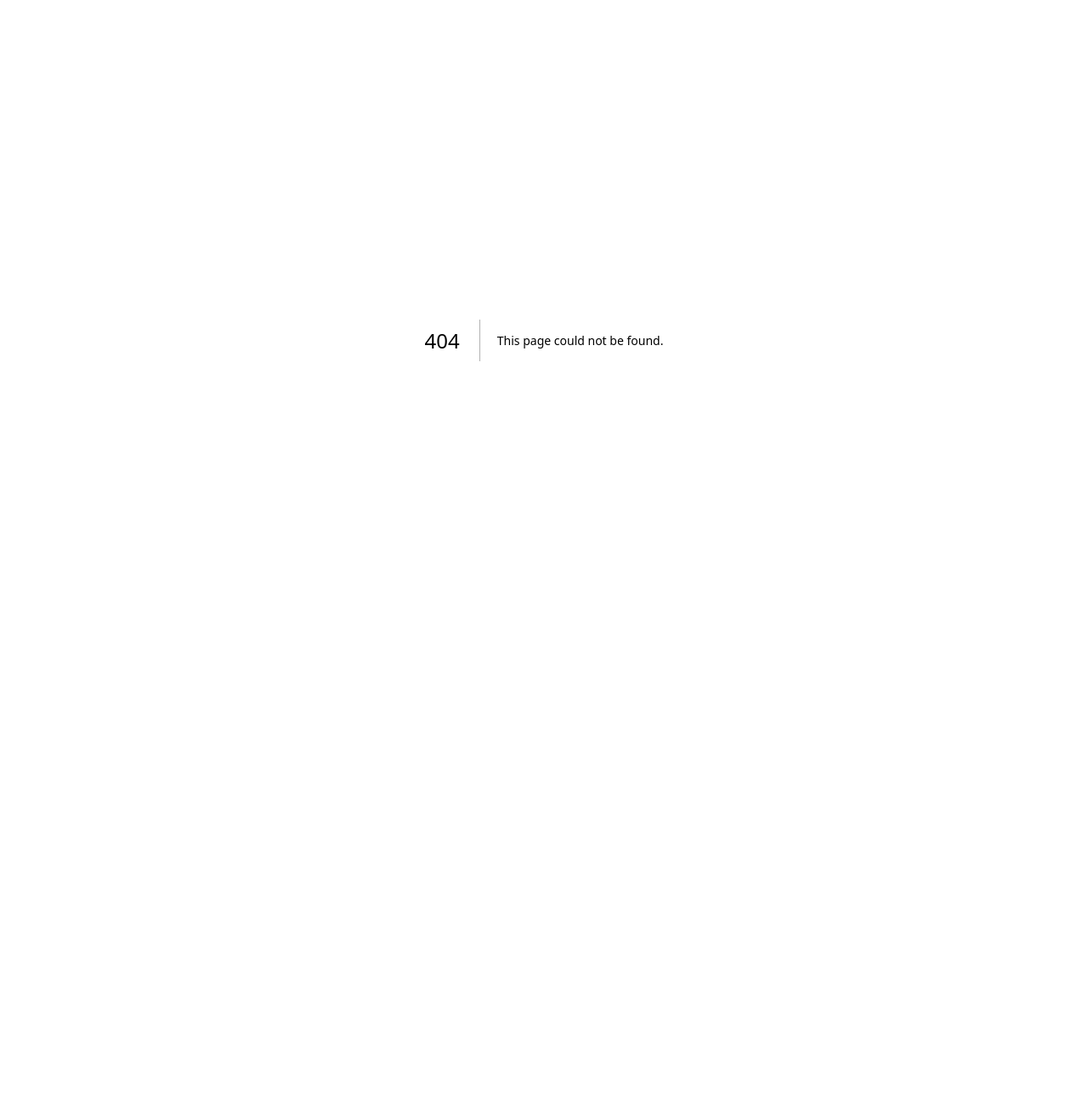
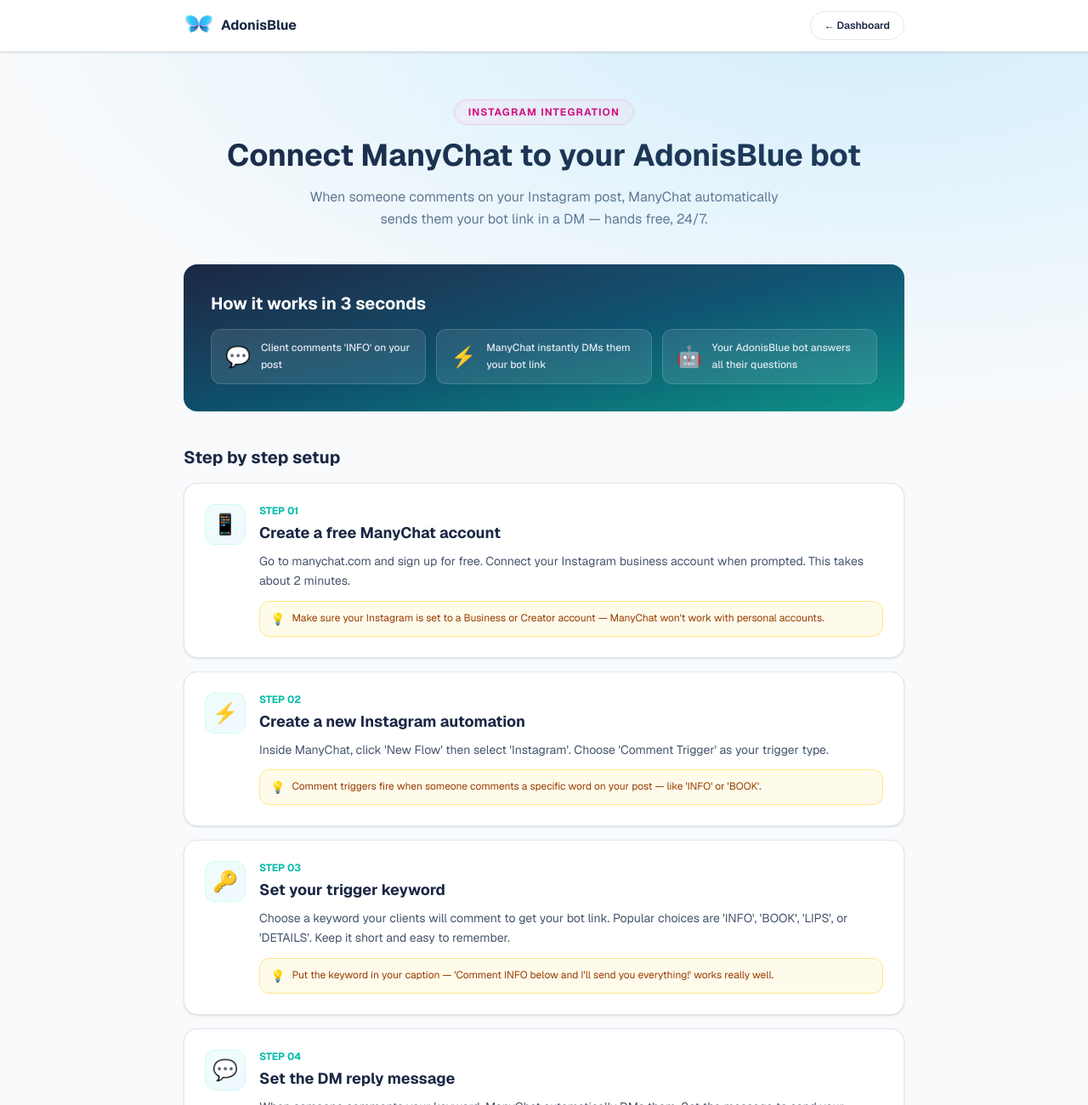
Before and after one commit to M316-mar/AdonisBlue, a Next.js app: page /manychat in a window 1280 px wide. Before the commit this address had no page. Shown: the top 1300 px of the page at 85% size. Before the commit the page ends 800 px from the top, so only its background shows below. Built offline with nearby package versions, Linux system fonts and the light colour scheme; a web font is replaced by a local one.

Commit message:
feat: ManyChat Instagram integration guide with caption templates

```diff
--- /dev/null
+++ b/app/manychat/page.tsx
@@ -0,0 +1,176 @@
+"use client";
+
+import Image from "next/image";
+import Link from "next/link";
+
+const steps = [
+  {
+    step: "01",
+    emoji: "📱",
+    title: "Create a free ManyChat account",
+    body: "Go to manychat.com and sign up for free. Connect your Instagram business account when prompted. This takes about 2 minutes.",
+    tip: "Make sure your Instagram is set to a Business or Creator account — ManyChat won't work with personal accounts.",
+  },
+  {
+    step: "02",
+    emoji: "⚡",
+    title: "Create a new Instagram automation",
+    body: "Inside ManyChat, click 'New Flow' then select 'Instagram'. Choose 'Comment Trigger' as your trigger type.",
+    tip: "Comment triggers fire when someone comments a specific word on your post — like 'INFO' or 'BOOK'.",
+  },
+  {
+    step: "03",
+    emoji: "🔑",
+    title: "Set your trigger keyword",
+    body: "Choose a keyword your clients will comment to get your bot link. Popular choices are 'INFO', 'BOOK', 'LIPS', or 'DETAILS'. Keep it short and easy to remember.",
+    tip: "Put the keyword in your caption — 'Comment INFO below and I'll send you everything!' works really well.",
+  },
+  {
+    step: "04",
+    emoji: "💬",
+    title: "Set the DM reply message",
+    body: "When someone comments your keyword, ManyChat automatically DMs them. Set the message to send your AdonisBlue bot link.",
+    tip: null,
+  },
+  {
+    step: "05",
+    emoji: "🔗",
+    title: "Add your AdonisBlue link",
+    body: "In the DM message, type something like: 'Hey! Here's all the info you need 💙' then add a button linking to your bot.",
+    tip: "Your bot link is: adonisblue.io/chat/YOUR-SLUG — find it on your dashboard.",
+  },
+  {
+    step: "06",
+    emoji: "✅",
+    title: "Test and go live",
+    body: "Test by commenting your keyword on one of your posts from a different account. You should receive a DM with your bot link within seconds.",
+    tip: "Once it works, add the keyword to all your service posts and in your Instagram bio link section!",
+  },
+];
+
+export default function ManyChatGuidePage() {
+  return (
+    <div className="min-h-screen bg-slate-50 font-sans antialiased">
+      {/* Header */}
+      <header className="sticky top-0 z-50 border-b border-slate-200 bg-white shadow-sm">
+        <div className="mx-auto flex max-w-4xl items-center justify-between gap-3 px-4 py-3 sm:px-6">
+          <Link href="/" className="flex items-center gap-2">
+            <Image src="/Alona.png" alt="AdonisBlue" width={36} height={36} className="rounded-xl" />
+            <span className="text-base font-bold text-[#1a2744]">AdonisBlue</span>
+          </Link>
+          <Link href="/dashboard" className="rounded-full border border-slate-200 bg-white px-4 py-2 text-xs font-semibold text-[#1a2744] transition hover:bg-slate-50">
+            ← Dashboard
+          </Link>
+        </div>
+      </header>
+
+      <main className="mx-auto max-w-4xl px-4 py-10 sm:px-6 sm:py-14">
+        {/* Hero */}
+        <div className="mb-10 text-center">
+          <div className="mb-4 inline-flex items-center gap-2 rounded-full border border-pink-200 bg-pink-50 px-4 py-1.5">
+            <span className="text-xs font-bold uppercase tracking-widest text-pink-600">Instagram Integration</span>
+          </div>
+          <h1 className="text-3xl font-bold text-[#1a2744] sm:text-4xl">Connect ManyChat to your AdonisBlue bot</h1>
+          <p className="mx-auto mt-4 max-w-xl text-base leading-relaxed text-slate-500">
+            When someone comments on your Instagram post, ManyChat automatically sends them your bot link in a DM — hands free, 24/7.
+          </p>
+        </div>
+
+        {/* How it works banner */}
+        <div className="mb-10 rounded-2xl bg-gradient-to-br from-[#1a2744] via-[#0d4f6b] to-[#0d9488] p-6 sm:p-8">
+          <div className="pointer-events-none absolute inset-0 bg-[radial-gradient(ellipse_80%_60%_at_80%_0%,rgba(56,189,248,0.2),transparent)]" aria-hidden />
+          <h2 className="text-lg font-bold text-white sm:text-xl">How it works in 3 seconds</h2>
+          <div className="mt-4 grid gap-3 sm:grid-cols-3">
+            {[
+              { icon:"💬", text:"Client comments 'INFO' on your post" },
+              { icon:"⚡", text:"ManyChat instantly DMs them your bot link" },
+              { icon:"🤖", text:"Your AdonisBlue bot answers all their questions" },
+            ].map((item, i) => (
+              <div key={i} className="flex items-center gap-3 rounded-xl border border-white/15 bg-white/10 px-4 py-3">
+                <span className="text-2xl">{item.icon}</span>
+                <p className="text-xs font-medium leading-relaxed text-slate-200">{item.text}</p>
+              </div>
+            ))}
+          </div>
+        </div>
+
+        {/* Steps */}
+        <div className="space-y-4">
+          <h2 className="text-xl font-bold text-[#1a2744]">Step by step setup</h2>
+          {steps.map((step, i) => (
+            <div key={step.step} className="overflow-hidden rounded-2xl border border-slate-200 bg-white shadow-sm">
+              <div className="flex items-start gap-4 p-5 sm:p-6">
+                <div className="flex h-12 w-12 shrink-0 items-center justify-center rounded-xl bg-gradient-to-br from-teal-50 to-sky-50 border border-teal-100 text-2xl">
+                  {step.emoji}
+                </div>
+                <div className="flex-1 min-w-0">
+                  <div className="flex items-center gap-2 mb-1">
+                    <span className="text-xs font-bold text-teal-500">STEP {step.step}</span>
+                  </div>
+                  <h3 className="text-base font-bold text-[#1a2744] sm:text-lg">{step.title}</h3>
+                  <p className="mt-2 text-sm leading-relaxed text-slate-600">{step.body}</p>
+                  {step.tip && (
+                    <div className="mt-3 flex items-start gap-2 rounded-xl border border-amber-200 bg-amber-50 px-3 py-2.5">
+                      <span className="text-sm">💡</span>
+                      <p className="text-xs leading-relaxed text-amber-800">{step.tip}</p>
+                    </div>
+                  )}
+                </div>
+              </div>
+            </div>
+          ))}
+        </div>
+
+        {/* Caption templates */}
+        <div className="mt-10 rounded-2xl border border-slate-200 bg-white p-6 shadow-sm sm:p-8">
+          <h2 className="text-lg font-bold text-[#1a2744]">📝 Ready-to-use Instagram captions</h2>
+          <p className="mt-1 text-sm text-slate-500">Copy these and customize with your details.</p>
+          <div className="mt-4 space-y-4">
+            {[
+              {
+                label: "For a lip filler post",
+                caption: "Swipe to see my latest lip filler results ✨\n\nAll my clients start by chatting with my AI assistant — she answers all your questions about pricing, what to expect, and how to book.\n\nComment 'LIPS' below and I'll send you the link instantly 💋",
+              },
+              {
+                label: "For a general services post",
+                caption: "Want to know if you're a good candidate for filler? 💉\n\nComment 'INFO' below and I'll send you a link where you can ask all your questions, see my services, and book a spot — 24/7, no waiting.\n\nYour glow-up is one comment away ✨",
+              },
+              {
+                label: "For a before/after post",
+                caption: "Results like this don't happen by accident 🌸\n\nMy AI assistant can walk you through exactly what we did, answer your questions, and help you book.\n\nComment 'BOOK' and I'll send you the link 💙",
+              },
+            ].map(template => (
+              <div key={template.label} className="rounded-xl border border-slate-100 bg-slate-50 p-4">
+                <p className="mb-2 text-xs font-bold uppercase tracking-wide text-[#0d9488]">{template.label}</p>
+                <p className="whitespace-pre-wrap text-sm leading-relaxed text-slate-700">{template.caption}</p>
+                <button
+                  type="button"
+                  onClick={() => void navigator.clipboard.writeText(template.caption)}
+                  className="mt-3 rounded-full border border-slate-200 bg-white px-4 py-1.5 text-xs font-semibold text-slate-600 transition hover:border-teal-200 hover:text-[#0d9488]"
+                >
+                  📋 Copy caption
+                </button>
+              </div>
+            ))}
+          </div>
+        </div>
+
+        {/* CTA */}
+        <div className="mt-8 rounded-2xl border border-teal-200 bg-teal-50 p-6 text-center">
+          <p className="text-base font-bold text-[#1a2744]">Ready to set this up? 💙</p>
+          <p className="mt-1 text-sm text-slate-500">Get your bot link from your dashboard and paste it into ManyChat.</p>
+          <Link
+            href="/dashboard"
+            className="mt-4 inline-flex items-center justify-center rounded-full bg-[#0d9488] px-6 py-3 text-sm font-bold text-white shadow-md transition hover:bg-teal-700"
+          >
+            Go to my dashboard →
+          </Link>
+        </div>
+      </main>
+
+      <footer className="border-t border-slate-100 bg-white px-4 py-8 text-center">
+        <p className="text-sm text-slate-400">© {new Date().getFullYear()} AdonisBlue. Built for nurse injectors 💙</p>
+      </footer>
+    </div>
+  );
+}
```
